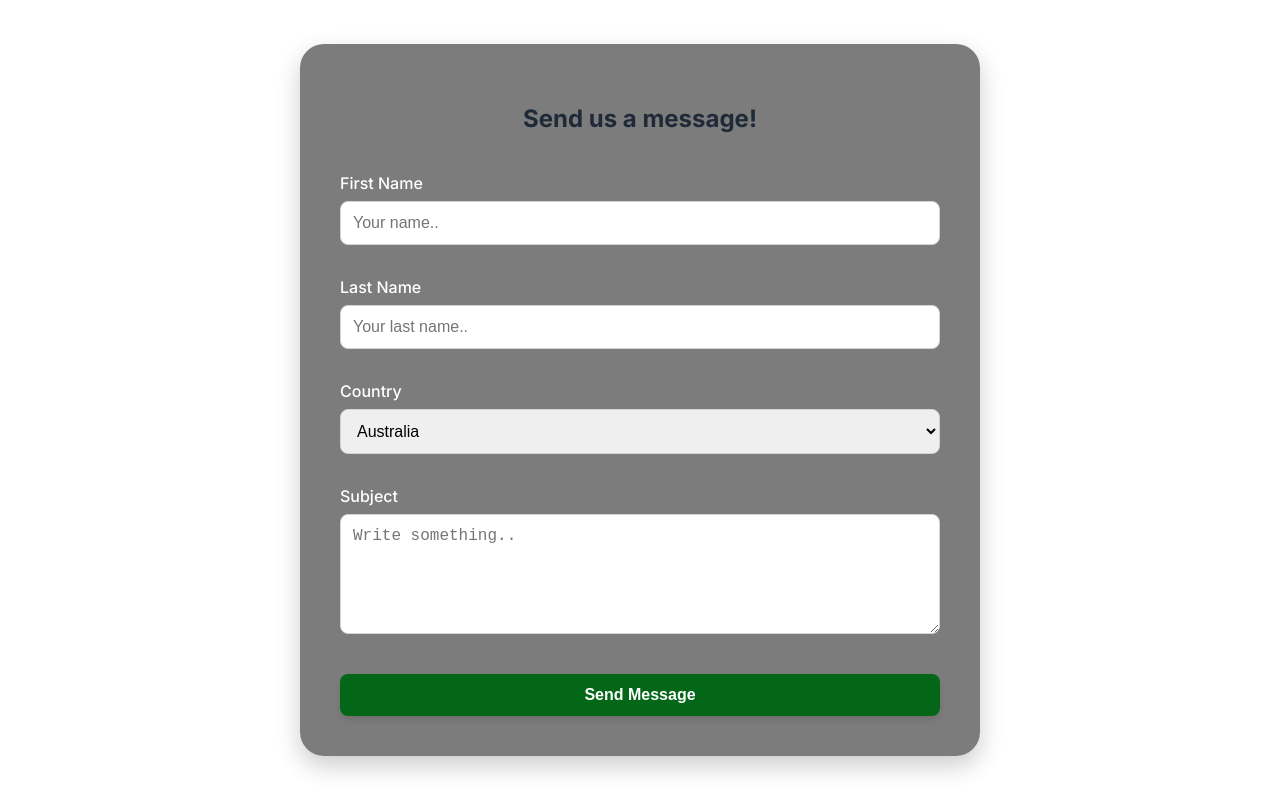
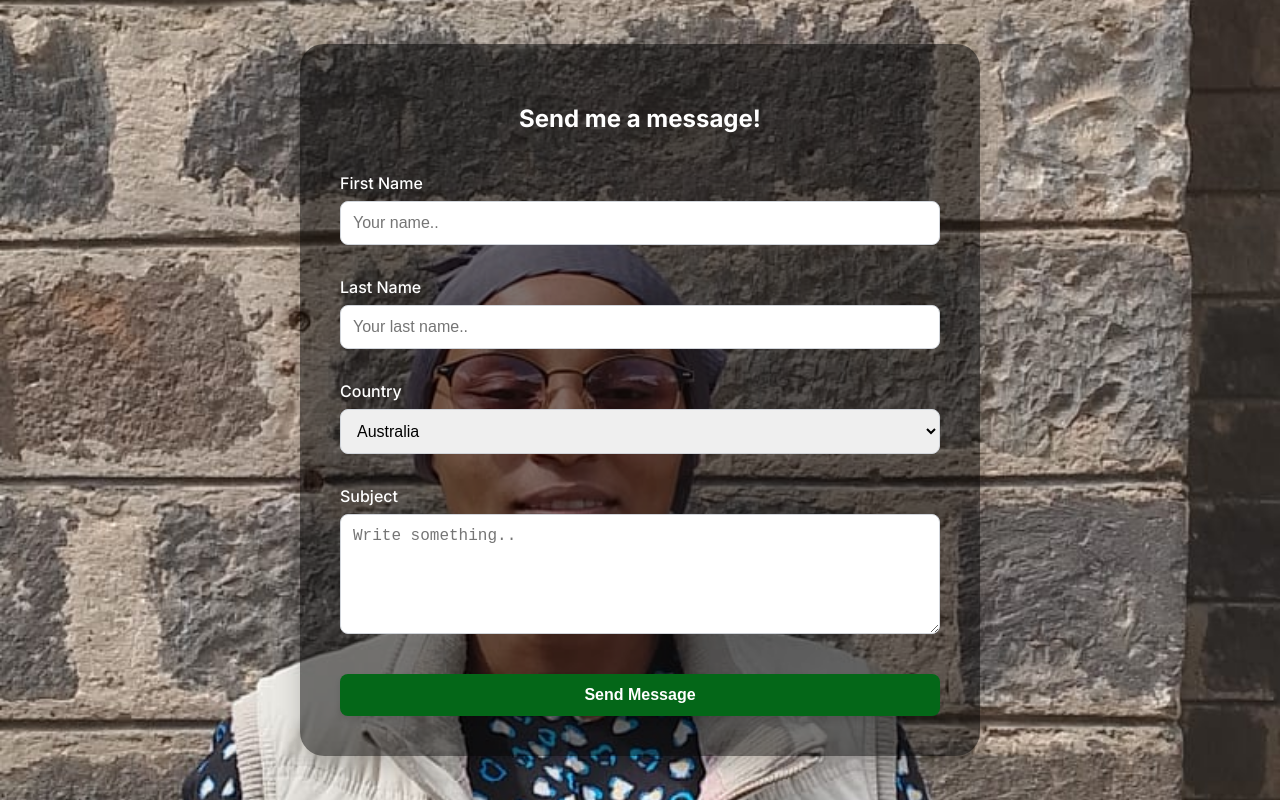
Before and after one commit to chunu-siba/portfolio-website, a plain HTML site: page contact.html in a window 1280 px wide. Drawn offline with Linux system fonts and the light colour scheme.

Commit message:
Add files via upload

```diff
--- a/contact.html
+++ b/contact.html
@@ -17,7 +17,7 @@
             margin: 0;
             padding: 20px; /* Add some padding around the form for small screens */
             box-sizing: border-box; /* Include padding in element's total width and height */
-            background-image: url(images/cool.jpg);
+            background-image: url(images/about.me.jpg);
             background-size: cover;
             background-position: center;
         }
@@ -162,8 +162,8 @@
                     font-weight: bold; /* font-bold */
                     margin-bottom: 1.5rem; /* mb-6 */
                     text-align: center; /* text-center */
-                    color: #1f2937; /* text-gray-800 */
-                ">Send us a message!</h2>
+                    color: #ffffff; /* text-gray-800 */
+                ">Send me a message!</h2>
                 <div class="container">
                     <form id="contactForm" method="POST" action="submit.php">
                         <label for="fname">First Name</label>
```
